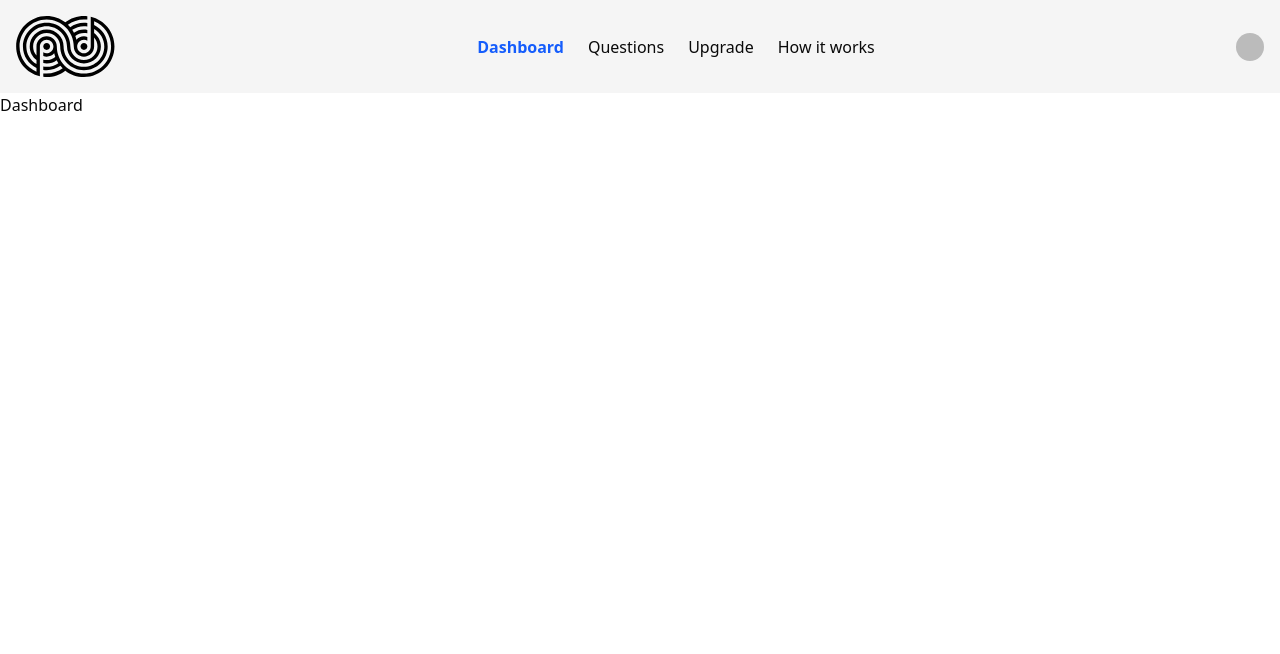
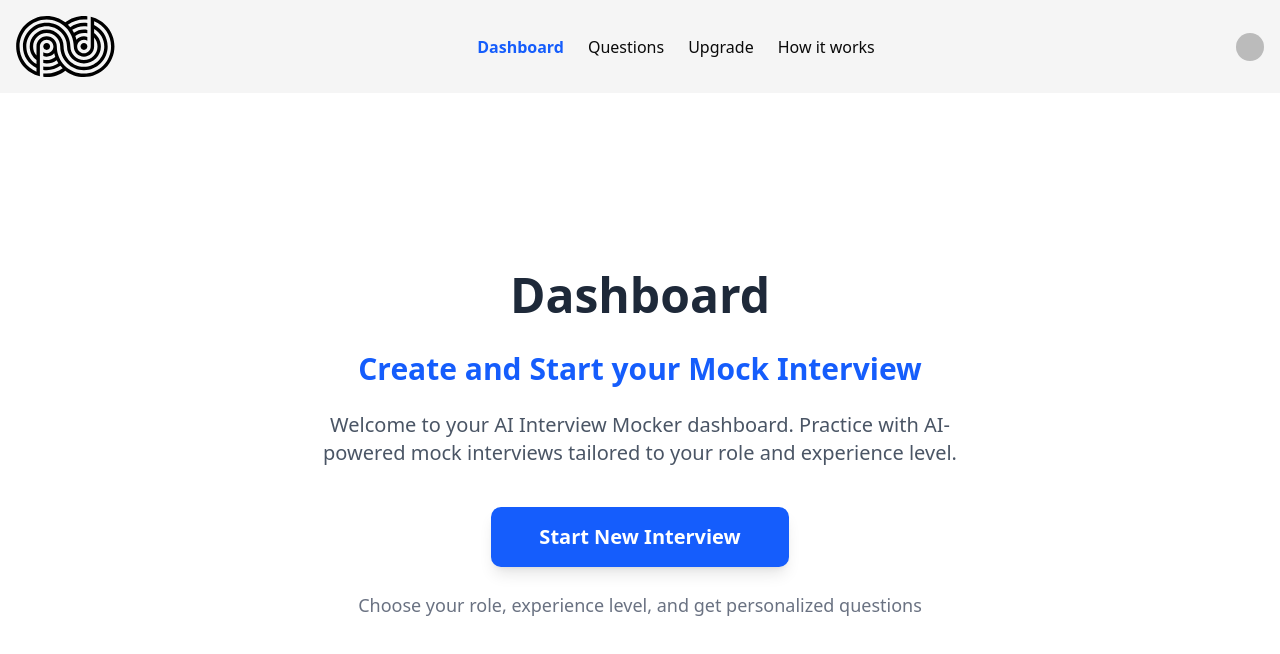
Before and after one commit to Chandan-111/mockerai, a Next.js app: page /dashboard in a window 1280 px wide. Shown: the top 654 px of the page. Built offline with nearby package versions, Linux system fonts and the light colour scheme; no server answers; sample sign-in values are in the browser's storage; some icons are missing.

Commit message:
first commit

```diff
--- /dev/null
+++ b/app/dashboard/_components/AddNewInterview.jsx
@@ -0,0 +1,11 @@
+import React from 'react'
+
+function AddNewInterview() {
+  return (
+    <div>
+
+    </div>
+  )
+}
+
+export default AddNewInterview
--- a/app/dashboard/_components/Header.jsx
+++ b/app/dashboard/_components/Header.jsx
@@ -13,7 +13,7 @@ useEffect(() => {
   return (
     <div  className='flex p-4 items-center justify-between bg-secondary shadow-emerald-50 '>
         <Image src="/logo.svg" width={100} height={50} alt="logo" />
-        <ul className='flex gap-6'>
+        <ul className='hidden md:flex gap-6'>
            <li className={`hover:text-blue-500  hover:font-bold transition-all cursor-pointer
            ${path==='/' || path==='/dashboard' ? 'text-blue-600 font-bold' : ''}
            `}
--- a/app/dashboard/layout.jsx
+++ b/app/dashboard/layout.jsx
@@ -13,7 +13,9 @@ async function DashboardLayout({children}) {
   return (
     <div>
       <Header/>
+      <div className='px-4 py-8'>
         {children}
+      </div>
     </div>
   )
 }
--- a/app/dashboard/page.jsx
+++ b/app/dashboard/page.jsx
@@ -2,10 +2,22 @@ import React from 'react'
 
 function Dashboard() {
   return (
-<div>
-    Dashboard
+    <div className="min-h-[80vh] flex items-center justify-center">
+      <div className="text-center max-w-4xl mx-auto">
+        <h1 className="text-5xl font-bold mb-8 text-gray-800">Dashboard</h1>
+        <h2 className="text-3xl font-semibold mb-6 text-blue-600">Create and Start your Mock Interview</h2>
+        <p className="text-gray-600 mb-10 text-xl max-w-2xl mx-auto">Welcome to your AI Interview Mocker dashboard. Practice with AI-powered mock interviews tailored to your role and experience level.</p>
+
+        <div className="space-y-6">
+          <button className="bg-blue-600 hover:bg-blue-700 text-white font-bold py-4 px-12 rounded-lg text-xl transition-colors shadow-lg">
+            Start New Interview
+          </button>
+          <div className="text-gray-500 text-lg">
+            Choose your role, experience level, and get personalized questions
+          </div>
+        </div>
       </div>
-
+    </div>
   )
 }
 
--- /dev/null
+++ b/drizzle.config.json
@@ -0,0 +1,8 @@
+{
+  "dialect": "postgresql",
+  "schema": "./utils/schema.js",
+  "out": "./drizzle",
+  "dbCredentials": {
+    "url": "postgresql://neondb_owner:npg_e4VjsZXEuQ9O@ep-dry-truth-adv9z94q-pooler.c-2.us-east-1.aws.neon.tech/AI-INTERVIEW-MOCKER?sslmode=require&channel_binding=require"
+  }
+}
--- /dev/null
+++ b/utils/db.js
@@ -0,0 +1,5 @@
+import { neon } from '@neondatabase/serverless';
+import { drizzle } from 'drizzle-orm/neon-http';
+import * as schema from './schema'
+const sql = neon(process.env.NEXT_PUBLIC_DRIZZLE_DB_URL);
+exportconst db = drizzle({ client: sql,{schema}});
--- /dev/null
+++ b/utils/schema.js
@@ -0,0 +1,12 @@
+import { pgTable, PgVarchar, PgVarcharBuilder, serial, varchar } from "drizzle-orm/pg-core"
+
+export const MockInterview+pgTable('mockInterview',{
+    id:serial('id').primaryKey(),
+    jsonMockResp:text('jsonMockResp').notNull(),
+    jobPosition:varchar('jobPosition').notNull(),
+    jobDesc:varchar('jobDesc').notNull(),
+    jobExperience:varchar('jobExperience').notNull(),
+    createdBy:varchar('createdBy').notNull,
+    createdAt:varchar('createdAt').notNull,
+    mockId:varchar('mockId').notNull
+})
--- /dev/null
+++ b/utils/schema.ts
@@ -0,0 +1,12 @@
+import { pgTable, serial, varchar, text } from "drizzle-orm/pg-core";
+
+export const mockInterview = pgTable('mockInterview', {
+  id: serial('id').primaryKey(),
+  jsonMockResp: text('jsonMockResp').notNull(),
+  jobPosition: varchar('jobPosition').notNull(),
+  jobDesc: varchar('jobDesc').notNull(),
+  jobExperience: varchar('jobExperience').notNull(),
+  createdBy: varchar('createdBy').notNull(),
+  createdAt: varchar('createdAt').notNull(),
+  mockId: varchar('mockId').notNull(),
+});
```
Also changed, not shown: package.json (+8 -1 lines), 1 other file (tests, documents, lock files or other folders).
